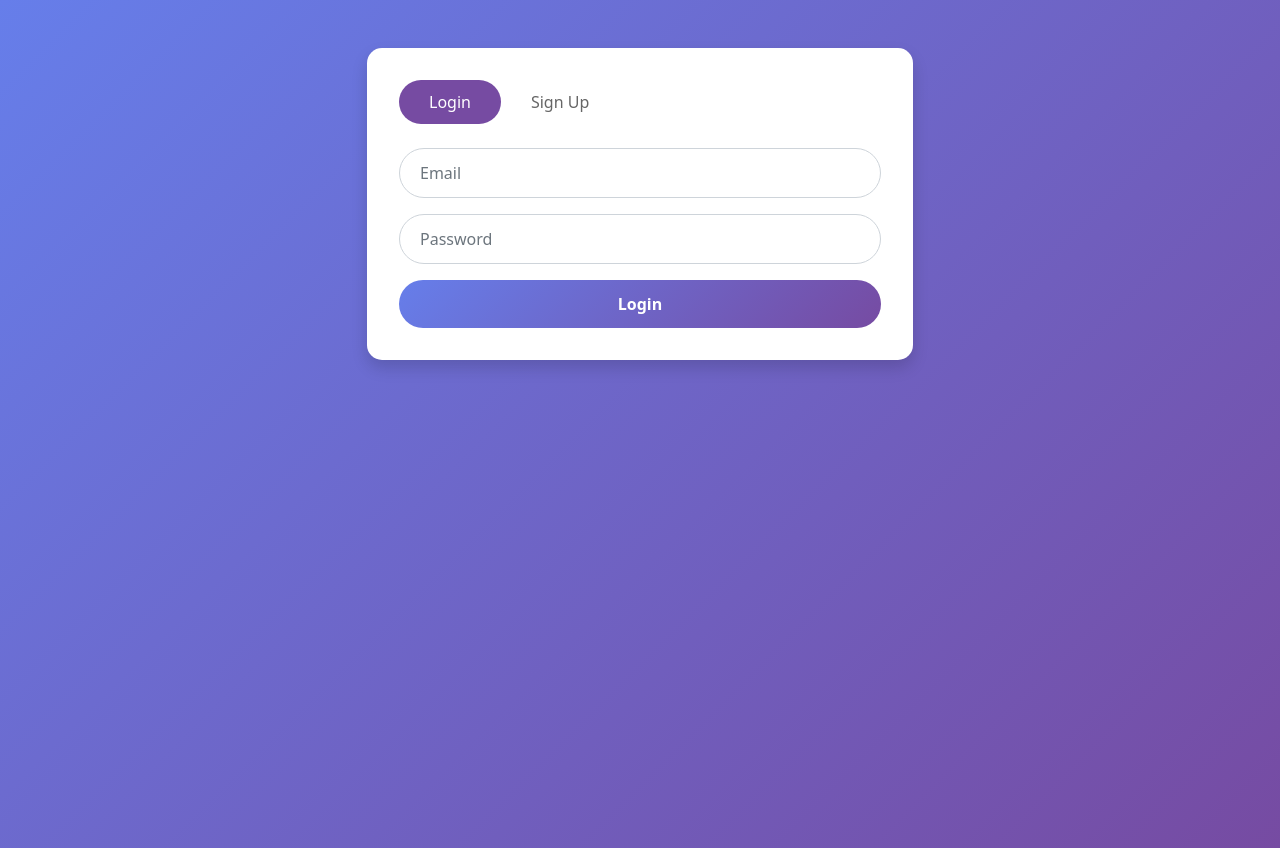
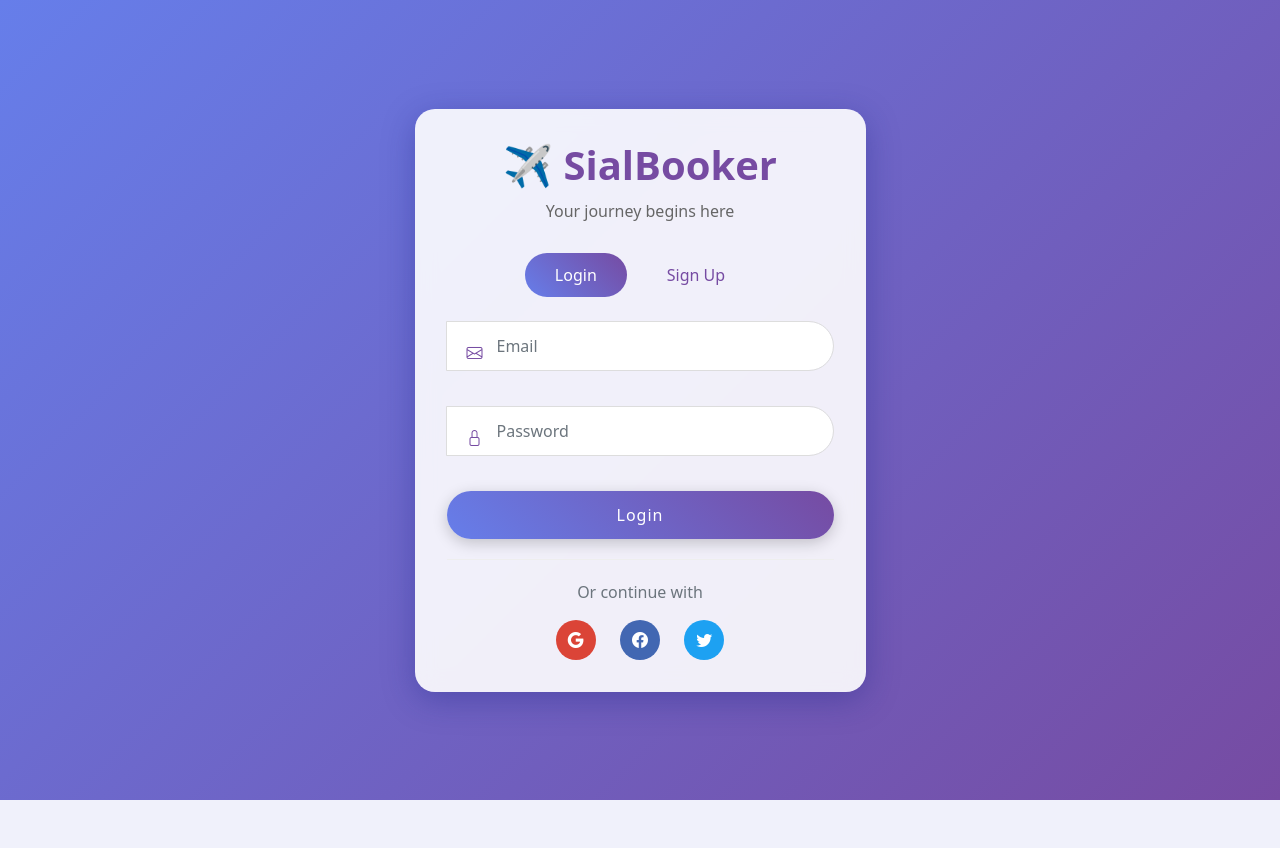
Before and after one commit to husnainsr/Voice-Booking-Reservation, a FastAPI app: page / in a window 1280 px wide. After the commit the page ends 800 px from the top, so only its background shows below. Run offline with FastAPI, Linux system fonts and the light colour scheme; parts of the project's set-up code (start-up, migrations or seed data) failed here and were passed over.

Commit message:
Changed Login Page

```diff
--- a/templates/login.html
+++ b/templates/login.html
@@ -5,15 +5,112 @@
     <meta name="viewport" content="width=device-width, initial-scale=1.0">
     <title>Login/Signup - Ticket Booking System</title>
     <link href="https://cdn.jsdelivr.net/npm/bootstrap@5.1.3/dist/css/bootstrap.min.css" rel="stylesheet">
-    <link rel="stylesheet" href="/static/styles.css">
+    <link rel="stylesheet" href="https://cdn.jsdelivr.net/npm/bootstrap-icons@1.8.1/font/bootstrap-icons.css">
+    <style>
+        body {
+            background: linear-gradient(135deg, #667eea 0%, #764ba2 100%);
+            min-height: 100vh;
+            display: flex;
+            align-items: center;
+        }
+        .glass-card {
+            background: rgba(255, 255, 255, 0.9);
+            backdrop-filter: blur(10px);
+            border-radius: 20px;
+            padding: 2rem;
+            box-shadow: 0 8px 32px 0 rgba(31, 38, 135, 0.37);
+        }
+        .nav-pills .nav-link {
+            border-radius: 50px;
+            padding: 10px 30px;
+            margin: 0 5px;
+            color: #764ba2;
+            font-weight: 500;
+        }
+        .nav-pills .nav-link.active {
+            background: linear-gradient(45deg, #667eea, #764ba2);
+        }
+        .form-control {
+            border-radius: 50px;
+            padding: 12px 25px;
+            border: 1px solid #ddd;
+            margin-bottom: 15px;
+        }
+        .btn-primary {
+            border-radius: 50px;
+            padding: 12px 30px;
+            background: linear-gradient(45deg, #667eea, #764ba2);
+            border: none;
+            font-weight: 500;
+            letter-spacing: 1px;
+            box-shadow: 0 4px 15px rgba(0,0,0,0.2);
+        }
+        .btn-primary:hover {
+            transform: translateY(-2px);
+            box-shadow: 0 6px 20px rgba(0,0,0,0.3);
+            background: linear-gradient(45deg, #764ba2, #667eea);
+        }
+        .input-group {
+            position: relative;
+            margin-bottom: 20px;
+        }
+        .input-group i {
+            position: absolute;
+            left: 20px;
+            top: 50%;
+            transform: translateY(-50%);
+            color: #764ba2;
+            z-index: 10;
+        }
+        .input-group input {
+            padding-left: 50px;
+        }
+        .brand {
+            text-align: center;
+            margin-bottom: 30px;
+        }
+        .brand h1 {
+            color: #764ba2;
+            font-weight: 700;
+            font-size: 2.5rem;
+            margin-bottom: 10px;
+        }
+        .brand p {
+            color: #666;
+        }
+        .social-login {
+            text-align: center;
+            margin-top: 20px;
+            padding-top: 20px;
+            border-top: 1px solid #eee;
+        }
+        .social-btn {
+            width: 40px;
+            height: 40px;
+            border-radius: 50%;
+            display: inline-flex;
+            align-items: center;
+            justify-content: center;
+            margin: 0 10px;
+            color: white;
+            text-decoration: none;
+        }
+        .google { background: #DB4437; }
+        .facebook { background: #4267B2; }
+        .twitter { background: #1DA1F2; }
+    </style>
 </head>
-<body class="bg-light">
+<body>
     <div class="container">
-        <div class="row justify-content-center mt-5">
-            <div class="col-md-6">
-                <div class="card shadow">
-                    <div class="card-body">
-                        <ul class="nav nav-pills mb-4" id="pills-tab" role="tablist">
+        <div class="row justify-content-center">
+            <div class="col-md-5">
+                <div class="glass-card">
+                    <div class="brand">
+                        <h1>✈️ SialBooker</h1>
+                        <p>Your journey begins here</p>
+                    </div>
+
+                    <ul class="nav nav-pills mb-4 justify-content-center" id="pills-tab" role="tablist">
                         <li class="nav-item" role="presentation">
                             <button class="nav-link active" data-bs-toggle="pill" data-bs-target="#login">Login</button>
                         </li>
@@ -25,10 +122,12 @@
                     <div class="tab-content">
                         <div class="tab-pane fade show active" id="login">
                             <form id="loginForm">
-                                    <div class="mb-3">
+                                <div class="input-group">
+                                    <i class="bi bi-envelope"></i>
                                     <input type="email" name="username" class="form-control" placeholder="Email" required>
                                 </div>
-                                    <div class="mb-3">
+                                <div class="input-group">
+                                    <i class="bi bi-lock"></i>
                                     <input type="password" name="password" class="form-control" placeholder="Password" required>
                                 </div>
                                 <button type="submit" class="btn btn-primary w-100">Login</button>
@@ -37,24 +136,34 @@
 
                         <div class="tab-pane fade" id="signup">
                             <form id="signupForm">
-                                    <div class="mb-3">
+                                <div class="input-group">
+                                    <i class="bi bi-envelope"></i>
                                     <input type="email" name="email" class="form-control" placeholder="Email" required>
                                 </div>
-                                    <div class="mb-3">
+                                <div class="input-group">
+                                    <i class="bi bi-person"></i>
                                     <input type="text" name="username" class="form-control" placeholder="Username" required>
                                 </div>
-                                    <div class="mb-3">
+                                <div class="input-group">
+                                    <i class="bi bi-lock"></i>
                                     <input type="password" name="password" class="form-control" placeholder="Password" required>
                                 </div>
                                 <button type="submit" class="btn btn-primary w-100">Sign Up</button>
                             </form>
                         </div>
                     </div>
+
+                    <div class="social-login">
+                        <p class="text-muted mb-3">Or continue with</p>
+                        <a href="#" class="social-btn google"><i class="bi bi-google"></i></a>
+                        <a href="#" class="social-btn facebook"><i class="bi bi-facebook"></i></a>
+                        <a href="#" class="social-btn twitter"><i class="bi bi-twitter"></i></a>
                     </div>
                 </div>
             </div>
         </div>
     </div>
+
     <script src="https://cdn.jsdelivr.net/npm/bootstrap@5.1.3/dist/js/bootstrap.bundle.min.js"></script>
     <script>
         document.getElementById('loginForm').addEventListener('submit', async (e) => {
@@ -97,23 +206,6 @@
                 alert('An error occurred during registration.');
             }
         });
-
-        document.addEventListener('DOMContentLoaded', () => {
-            const originalFetch = window.fetch;
-            window.fetch = function(...args) {
-                const [url, config = {}] = args;
-                const token = localStorage.getItem('token');
-
-                if (token) {
-                    config.headers = {
-                        ...config.headers,
-                        'Authorization': token
-                    };
-                }
-
-                return originalFetch(url, config);
-            };
-        });
     </script>
 </body>
 </html>
```
Lines whose indentation alone changed are shown as unchanged.
